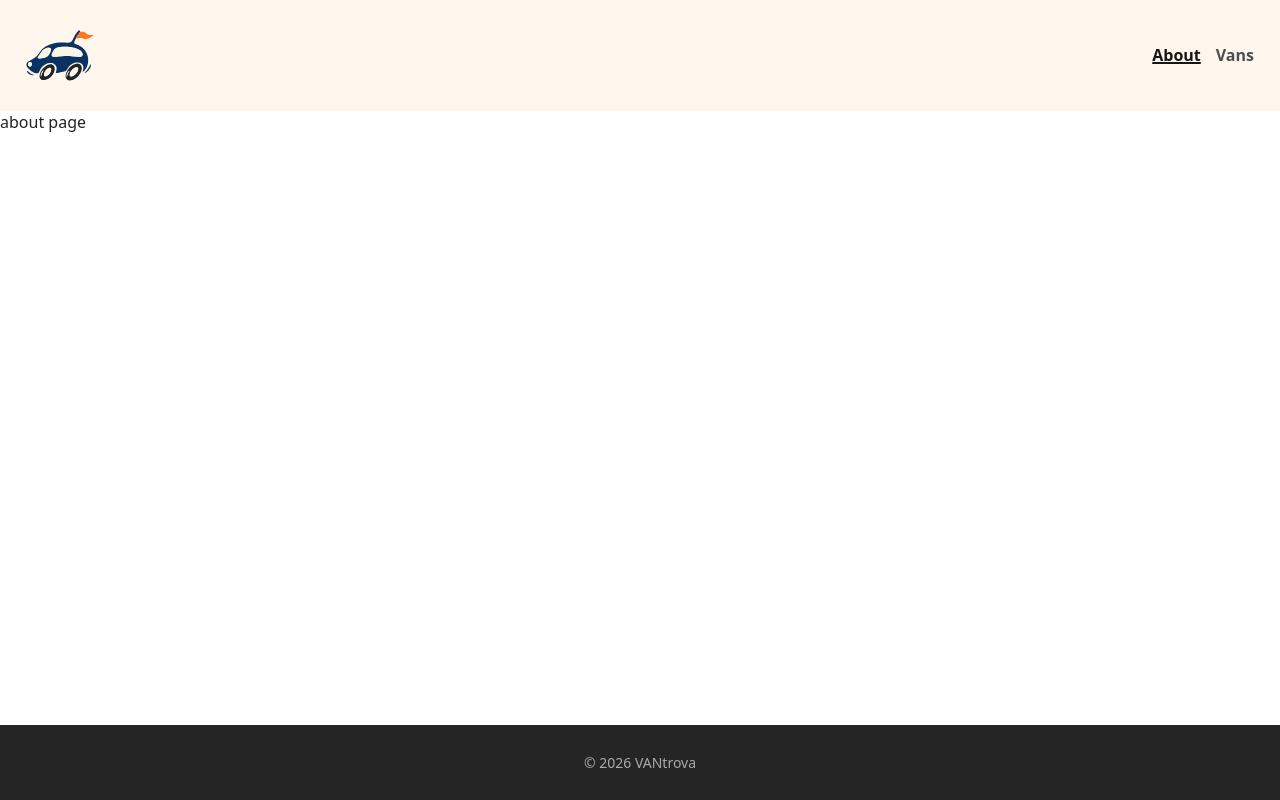
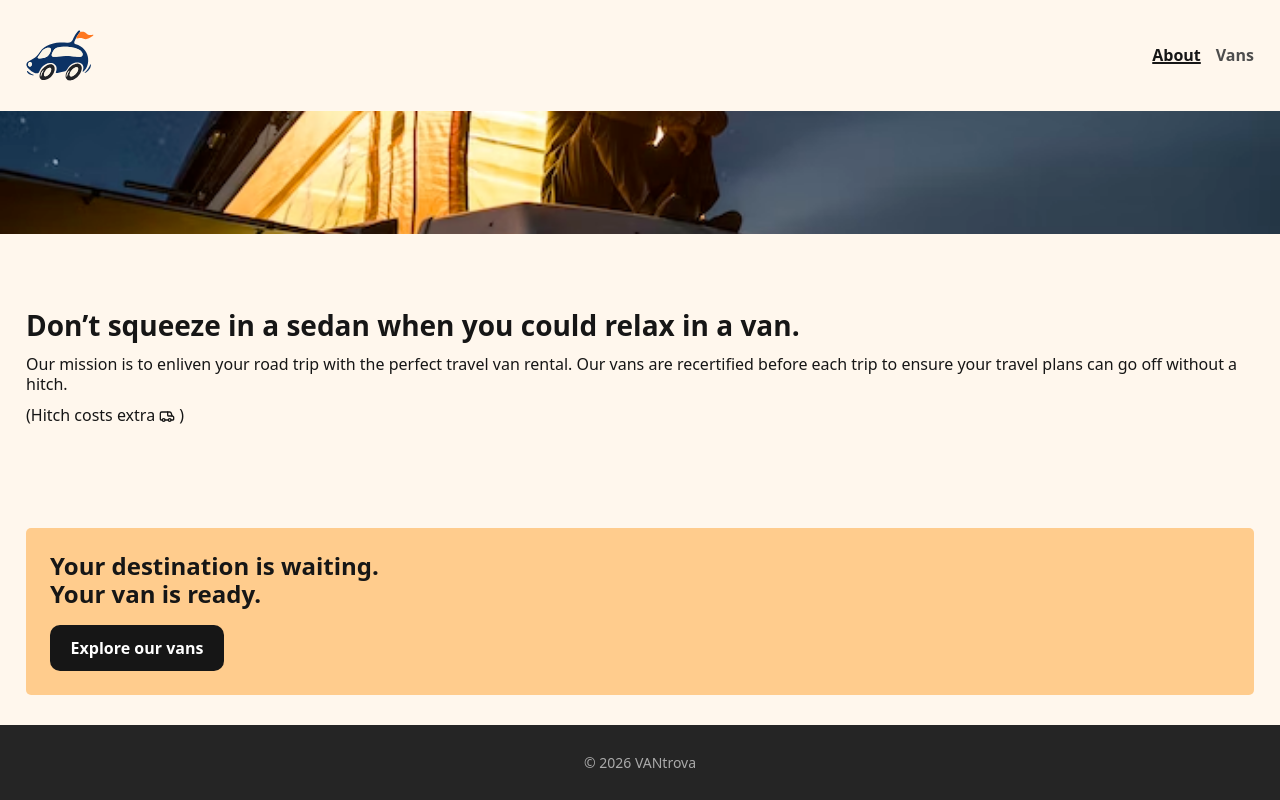
Before and after one commit to Azoroh/vantrova, a React (Vite) app: page /about in a window 1280 px wide. Built offline with nearby package versions, Linux system fonts and the light colour scheme.

Commit message:
Add About page with hero, callout, and fixed-height app layout
- Add About page with 25% hero image, mission copy, and callout

- Set App to fixed viewport height so hero percentages resolve
- Add package dependency updates

```diff
--- a/package.json
+++ b/package.json
@@ -11,6 +11,7 @@
   },
   "dependencies": {
     "@fontsource-variable/inter": "^5.3.0",
+    "lucide-react": "^1.53.0",
     "react": "^19.2.8",
     "react-dom": "^19.2.8",
     "react-router-dom": "^7.18.4"
--- a/src/App.module.css
+++ b/src/App.module.css
@@ -1,11 +1,13 @@
 .app {
   display: flex;
   flex-direction: column;
-  min-height: 100dvh;
+  height: 100dvh;
+  overflow: hidden;
 }
 
 .page {
   display: flex;
   flex-direction: column;
   flex: 1;
+  min-height: 0;
 }
--- a/src/pages/About.module.css
+++ b/src/pages/About.module.css
@@ -0,0 +1,90 @@
+.page {
+  flex: 1;
+  display: flex;
+  flex-direction: column;
+  background: #fff7ed;
+  color: #161616;
+
+  min-height: 0;
+  overflow: hidden;
+}
+
+.hero {
+  flex: 0 0 20%;
+  height: 20%;
+  min-height: 0;
+  /*max-height: 233px;*/
+  width: 100%;
+  object-fit: cover;
+  display: block;
+}
+
+.intro {
+  flex: 1;
+  display: flex;
+  flex-direction: column;
+  justify-content: center;
+  gap: clamp(5px, 1.5vh, 10px);
+  /*padding: 24px 26px 0;*/
+  padding: 0 26px;
+  min-height: 0;
+  overflow: hidden;
+}
+
+.heading {
+  margin: 0;
+  /*font-size: 32px;*/
+  font-size: clamp(20px, 3.5vh, 32px);
+  font-weight: 700;
+  line-height: 38px;
+}
+
+.text {
+  margin: 0;
+
+  /*font-size: 16px;*/
+  font-size: clamp(12px, 2vh, 16px);
+  font-weight: 500;
+  line-height: 1.3;
+}
+.hitchText {
+  display: flex;
+  align-items: center;
+  gap: 4px; /* Adds consistent spacing between the text, the icon, and the parenthesis */
+}
+
+.callout {
+  flex: 0 1 auto;
+  display: flex;
+  flex-direction: column;
+  justify-content: center;
+
+  gap: clamp(10px, 2vh, 20px);
+  padding: clamp(12px, 3vh, 24px);
+  margin: clamp(15px, 4vh, 30px) 26px;
+
+  border-radius: 5px;
+  background: #ffcc8d;
+  min-height: 0;
+  overflow: hidden;
+}
+
+.calloutHeading {
+  margin: 0;
+  font-weight: 700;
+  font-size: clamp(16px, 3vh, 24px);
+  line-height: 1.2;
+}
+
+.button {
+  display: block;
+  max-width: 174px;
+  padding: clamp(8px, 1.5vh, 12px) 0;
+  border-radius: 10px;
+  text-align: center;
+  font-weight: 600;
+  font-size: clamp(14px, 2vh, 16px);
+  color: #ffffff;
+  background: #161616;
+  text-decoration: none;
+}
--- a/src/pages/About.tsx
+++ b/src/pages/About.tsx
@@ -1,7 +1,42 @@
-interface AboutProps {
-  propName: type;
-}
+import styles from "./About.module.css";
+import aboutHeroImg from "../assets/about_hero.png";
+import { Link } from "react-router-dom";
+import { Van } from "lucide-react";
 
 export default function About() {
-  return <div>about page</div>;
+  return (
+    <main className={styles.page}>
+      <img
+        src={aboutHeroImg}
+        alt="A van with its roof tent open under a starry sky"
+        className={styles.hero}
+      />
+
+      <section className={styles.intro}>
+        <h1 className={styles.heading}>
+          Don’t squeeze in a sedan when you could relax in a van.
+        </h1>
+        <p className={styles.text}>
+          Our mission is to enliven your road trip with the perfect travel van
+          rental. Our vans are recertified before each trip to ensure your
+          travel plans can go off without a hitch.
+        </p>
+        <p className={`${styles.text} ${styles.hitchText}`}>
+          (Hitch costs extra <Van size={16} />)
+        </p>
+      </section>
+
+      <section className={styles.callout}>
+        <h2 className={styles.calloutHeading}>
+          Your destination is waiting.
+          <br />
+          Your van is ready.
+        </h2>
+
+        <Link to="/vans" className={styles.button}>
+          Explore our vans
+        </Link>
+      </section>
+    </main>
+  );
 }
```
Also changed, not shown: src/assets/about_hero.png (added), 1 other file (tests, documents, lock files or other folders).
